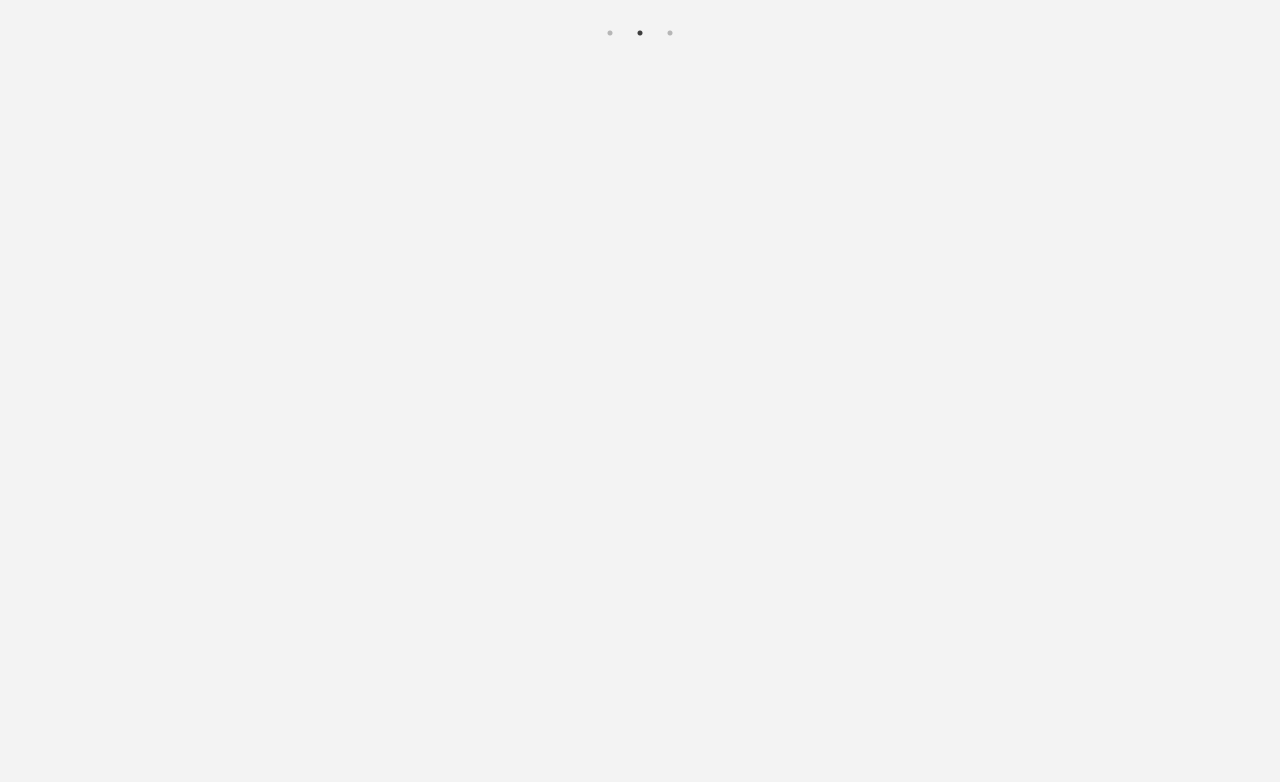
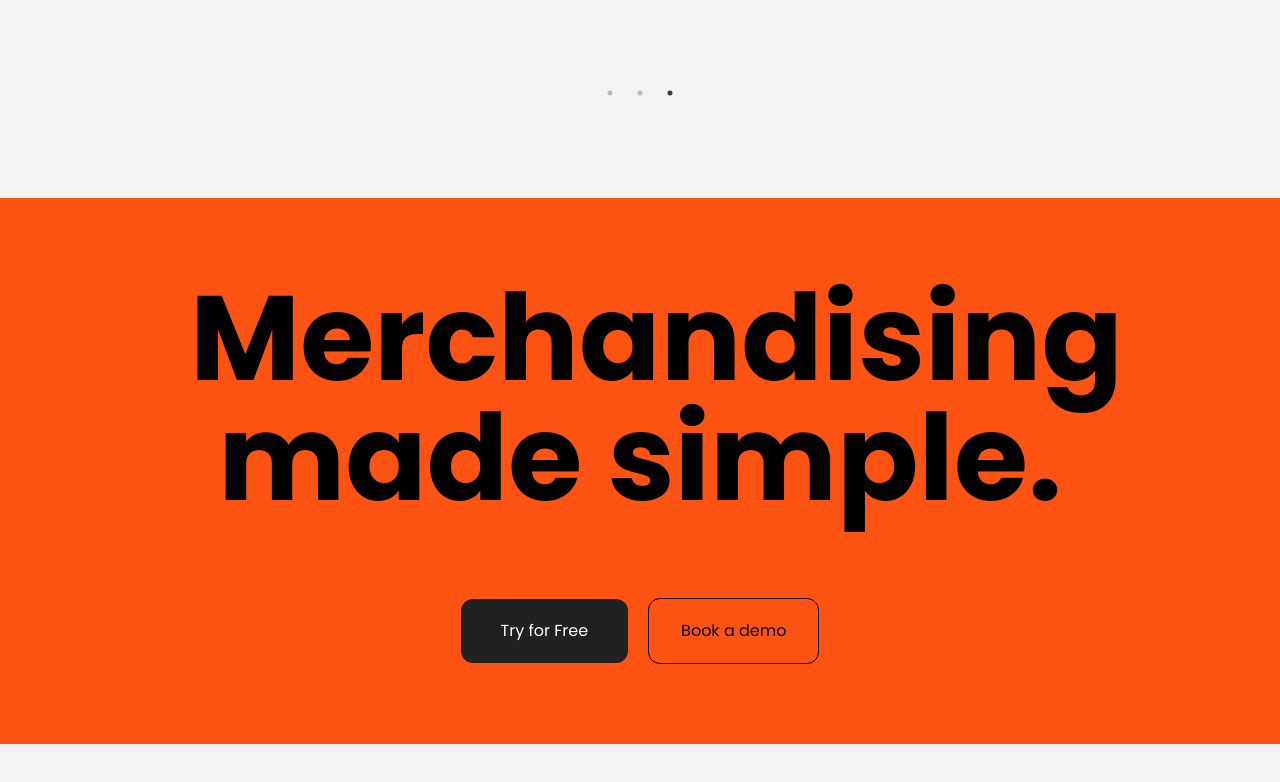
Before and after one commit to AzimiShaja/Hip, a Next.js app: page / in a window 1280 px wide. Shown: the part 2871-3653 px from the top of the page. Before the commit the page ends 2949 px from the top, so only its background shows below. Built offline with nearby package versions, Linux system fonts and the light colour scheme.

Commit message:
finished merchandising component

```diff
--- a/app/page.tsx
+++ b/app/page.tsx
@@ -1,16 +1,17 @@
 import Cards from "@/components/Cards";
 import Hero from "@/components/Hero";
+import Merchandising from "@/components/Merchandising";
 import Perks from "@/components/Perks";
 import Testimonials from "@/components/Testimonials";
-import React, { useState } from "react";
 
 const Home = () => {
 	return (
-		<div className="w-full py-5 flex items-center justify-center flex-col gap-5">
+		<div className="w-full py-5 flex items-center justify-center flex-col gap-10">
 			<Hero />
 			<Cards />
 			<Perks />
 			<Testimonials />
+			<Merchandising />
 		</div>
 	);
 };
--- /dev/null
+++ b/components/Merchandising.tsx
@@ -0,0 +1,21 @@
+import React from "react";
+
+const Merchandising = () => {
+    return (
+        <div className="xl:w-[1400px] w-full px-8 flex items-center flex-col bg-orange-button mt-20 p-20 rounded-3xl gap-20">
+            <h1 className="xl:text-[120px] text-3xl md:text-6xl lg:text-7xl xl:max-w-[900px] font-extrabold text-center xl:leading-[120px]">
+                Merchandising made simple.
+            </h1>
+            <div className="flex items-center gap-5 max-xl:flex-col max-xl:w-full">
+                <button className="bg-gray-grid-1 text-white rounded-xl p-5 px-10 text-md hover:opacity-90 transition-all max-lg:w-full">
+                    Try for Free
+                </button>
+                <button className="border border-black rounded-xl p-5 px-8 text-md hover:opacity-90 transition-all max-lg:w-full">
+                    Book a demo
+                </button>
+            </div>
+        </div>
+    );
+};
+
+export default Merchandising;
```
